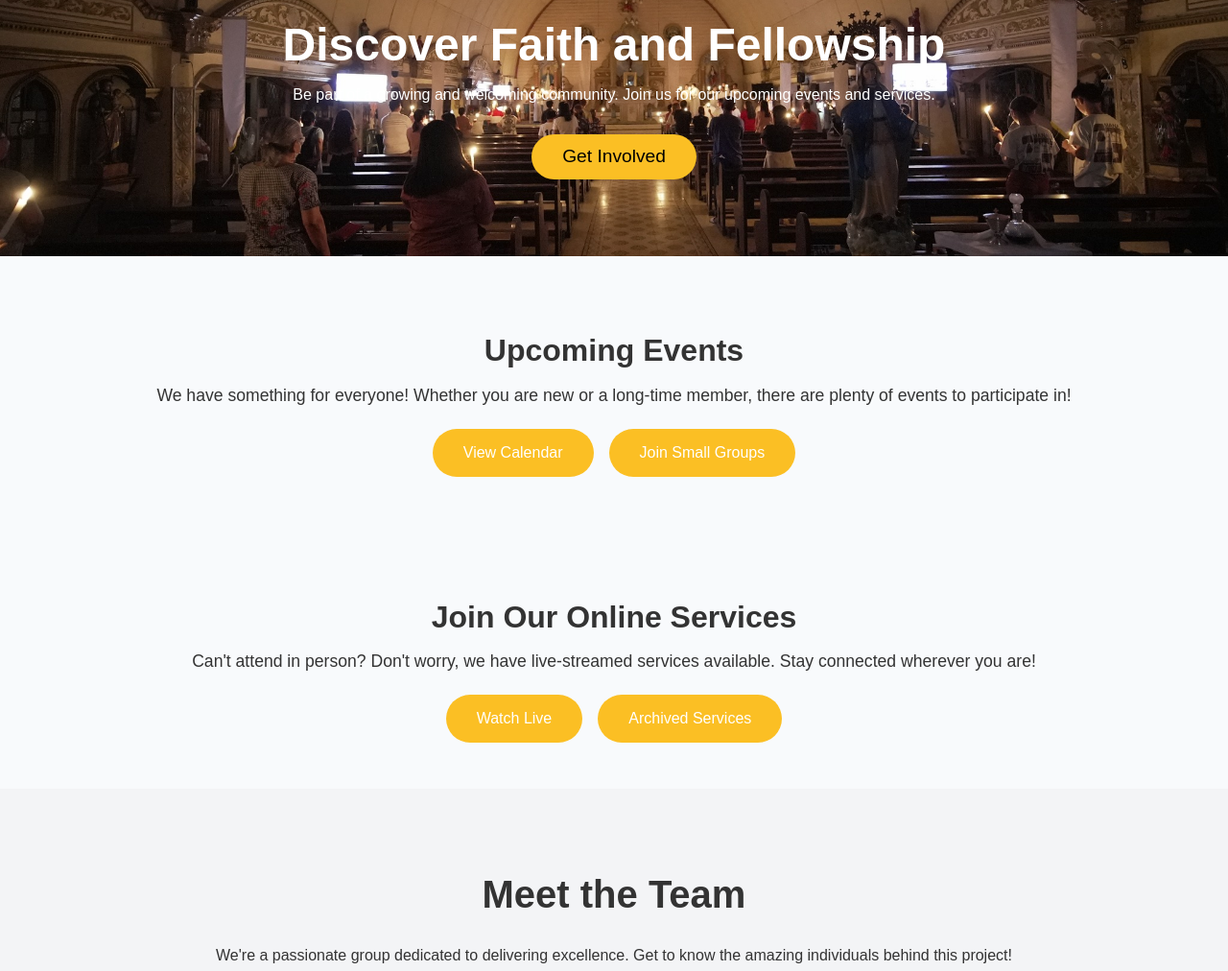
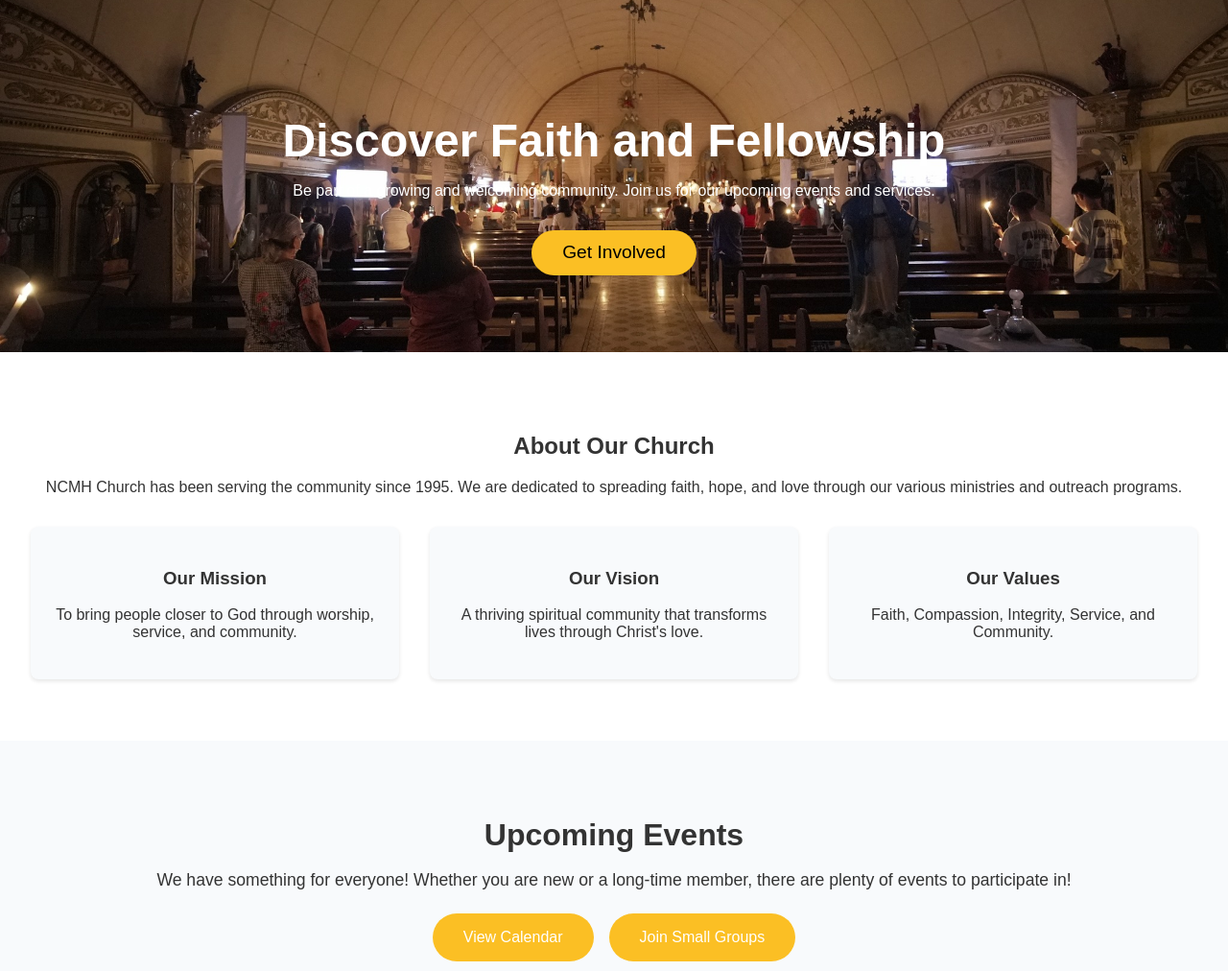
Before and after one commit to ihatenumbers/SE-Website, a PHP site: page / in a window 1280 px wide. Shown: the part 376-1388 px from the top of the page at 96% size. Run offline with PHP 8.4, Linux system fonts and the light colour scheme.

Commit message:
changes 1

```diff
--- a/css/style.css
+++ b/css/style.css
@@ -1,3 +1,89 @@
+    /* Logo Styles */
+    .logo-container {
+      text-align: center;
+      margin-bottom: 1rem;
+    }
+
+    .logo {
+      height: 80px;
+      width: auto;
+    }
+
+    /* About Section */
+    .about-section {
+      padding: 4rem 2rem;
+      background-color: #fff;
+      text-align: center;
+    }
+
+    .about-features {
+      display: flex;
+      justify-content: center;
+      gap: 2rem;
+      margin-top: 2rem;
+      flex-wrap: wrap;
+    }
+
+    .feature {
+      flex: 1;
+      min-width: 250px;
+      padding: 1.5rem;
+      background-color: #f8fafc;
+      border-radius: 8px;
+      box-shadow: 0 2px 4px rgba(0,0,0,0.1);
+    }
+
+    /* Login Page Styles */
+    .login-container {
+      max-width: 400px;
+      margin: 5rem auto;
+      padding: 2rem;
+      background: white;
+      border-radius: 8px;
+      box-shadow: 0 0 20px rgba(0,0,0,0.1);
+    }
+
+    .form-group {
+      margin-bottom: 1.5rem;
+    }
+
+    .form-group label {
+      display: block;
+      margin-bottom: 0.5rem;
+      font-weight: bold;
+    }
+
+    .form-group input {
+      width: 100%;
+      padding: 0.8rem;
+      border: 1px solid #ddd;
+      border-radius: 4px;
+      font-size: 1rem;
+    }
+
+    .login-btn {
+      width: 100%;
+      padding: 1rem;
+      background-color: #DEB64B;
+      color: white;
+      border: none;
+      border-radius: 4px;
+      font-size: 1rem;
+      cursor: pointer;
+    }
+
+    .login-btn:hover {
+      background-color: #c9a23d;
+    }
+
+    .error-message {
+      color: #e53e3e;
+      margin-bottom: 1rem;
+      padding: 0.5rem;
+      background-color: #fff5f5;
+      border-radius: 4px;
+    }
+
     body {
       font-family: 'Arial', sans-serif;
       margin: 0;
--- a/index.html
+++ b/index.html
@@ -21,8 +21,11 @@
 
   <!-- Header Section -->
   <header>
+    <div class="logo-container">
+      <img src="images/logo-placeholder.png" alt="NCMH Church Logo" class="logo">
+    </div>
     <h1>Welcome to NCMH Church</h1>
-	<h2>Our Lady of Miraculous Medal</h2>
+    <h2>Our Lady of Miraculous Medal</h2>
     <p>Join us in worship, community, and growth!</p>
   </header>
 
@@ -31,6 +34,28 @@
     <h2>Discover Faith and Fellowship</h2>
     <p>Be part of a growing and welcoming community. Join us for our upcoming events and services.</p>
     <a href="#" class="cta-btn">Get Involved</a>
+  </section>
+
+  <!-- About Us Section -->
+  <section class="about-section">
+    <div class="about-content">
+      <h2>About Our Church</h2>
+      <p>NCMH Church has been serving the community since 1995. We are dedicated to spreading faith, hope, and love through our various ministries and outreach programs.</p>
+      <div class="about-features">
+        <div class="feature">
+          <h3>Our Mission</h3>
+          <p>To bring people closer to God through worship, service, and community.</p>
+        </div>
+        <div class="feature">
+          <h3>Our Vision</h3>
+          <p>A thriving spiritual community that transforms lives through Christ's love.</p>
+        </div>
+        <div class="feature">
+          <h3>Our Values</h3>
+          <p>Faith, Compassion, Integrity, Service, and Community.</p>
+        </div>
+      </div>
+    </div>
   </section>
 
   <!-- Main Content Section -->
```
